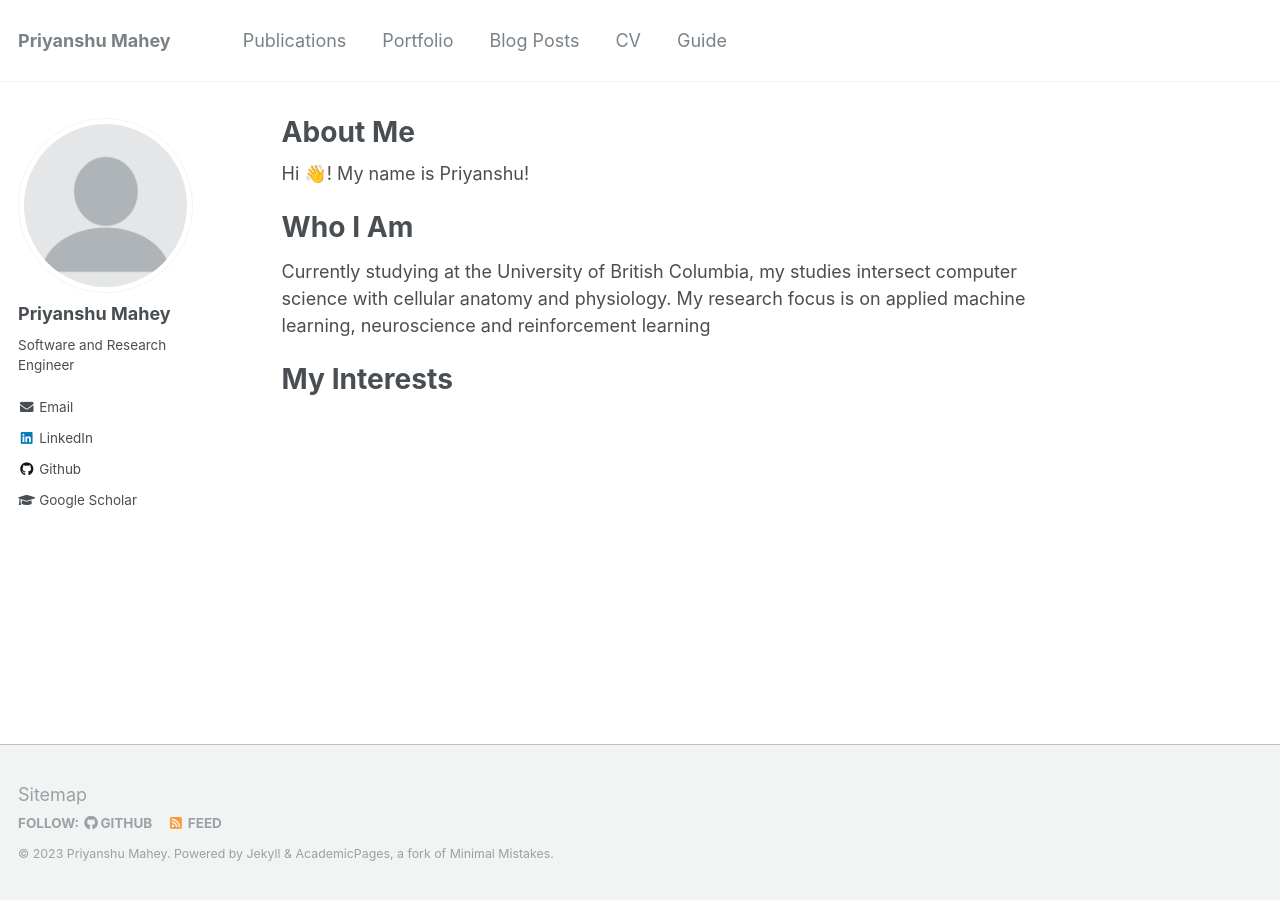
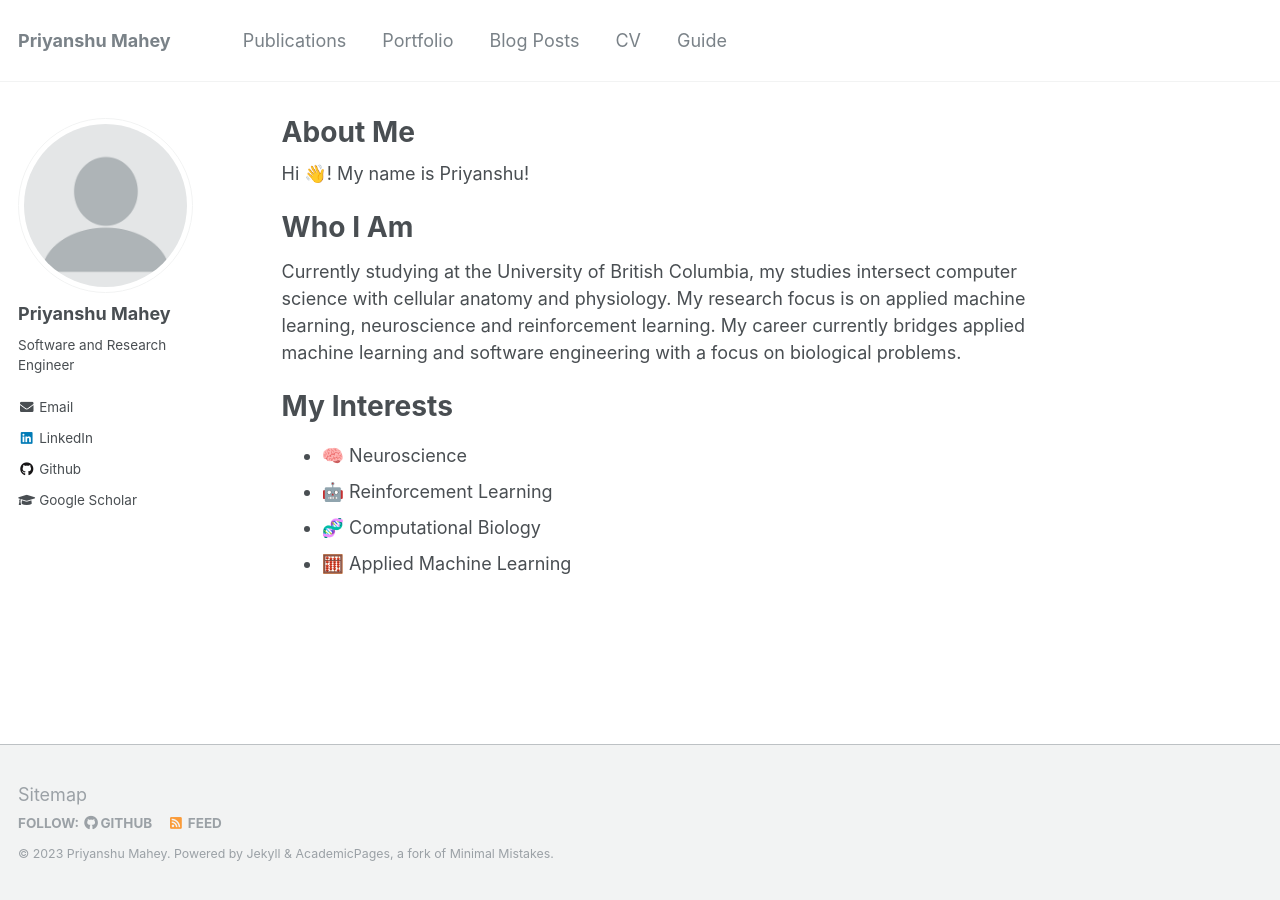
Before and after one commit to priyanshumahey/priyanshumahey.github.io, a Jekyll site: the page built from _pages/about.md, in a window 1280 px wide. Built offline with Jekyll 4.4.1, drawn with Linux system fonts in a browser that asks for light colours.

Commit message:
Update about.md

```diff
--- a/_pages/about.md
+++ b/_pages/about.md
@@ -13,9 +13,13 @@ Hi 👋! My name is Priyanshu!
 Who I Am
 ======
 
-Currently studying at the University of British Columbia, my studies intersect computer science with cellular anatomy and physiology. My research focus is on applied machine learning, neuroscience and reinforcement learning
+Currently studying at the University of British Columbia, my studies intersect computer science with cellular anatomy and physiology. My research focus is on applied machine learning, neuroscience and reinforcement learning. My career currently bridges applied machine learning and software engineering with a focus on biological problems.
 
 
 
 My Interests
 ======
+- 🧠 Neuroscience
+- 🤖 Reinforcement Learning
+- 🧬 Computational Biology
+- 🧮 Applied Machine Learning
```
